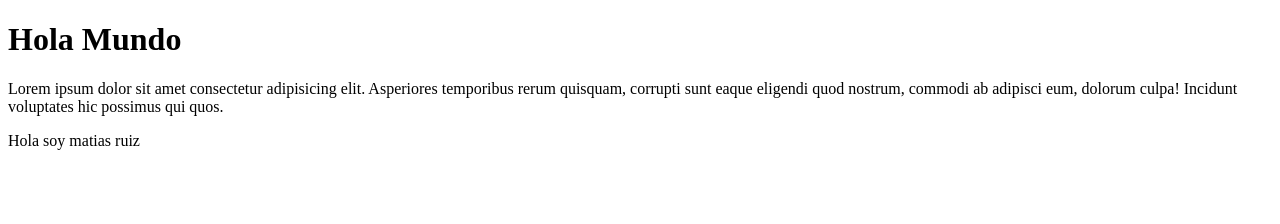
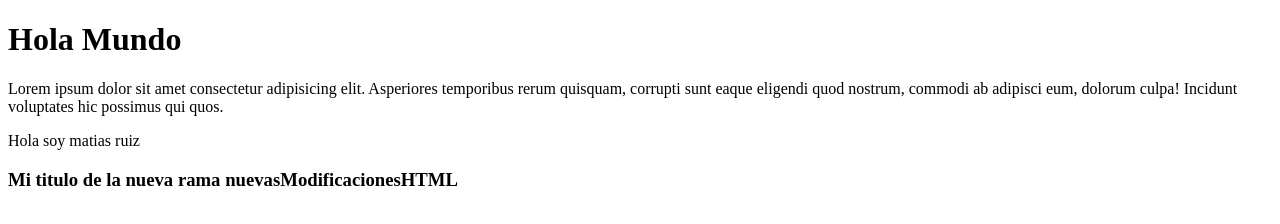
Before and after one commit to MR-DW/pruebagit, a plain HTML site: page curso git/index.html in a window 1280 px wide. Drawn offline with Linux system fonts and the light colour scheme.

Commit message:
html con h3

```diff
--- a/curso git/index.html
+++ b/curso git/index.html
@@ -16,6 +16,7 @@
         <h1>Hola Mundo</h1>
         <p>Lorem ipsum dolor sit amet consectetur adipisicing elit. Asperiores temporibus rerum quisquam, corrupti sunt eaque eligendi quod nostrum, commodi ab adipisci eum, dolorum culpa! Incidunt voluptates hic possimus qui quos.</p>
         <p>Hola soy matias ruiz</p>
+        <h3>Mi titulo de la nueva rama nuevasModificacionesHTML</h3>
 
         <script src="main.js" async defer></script>
     </body>
```
